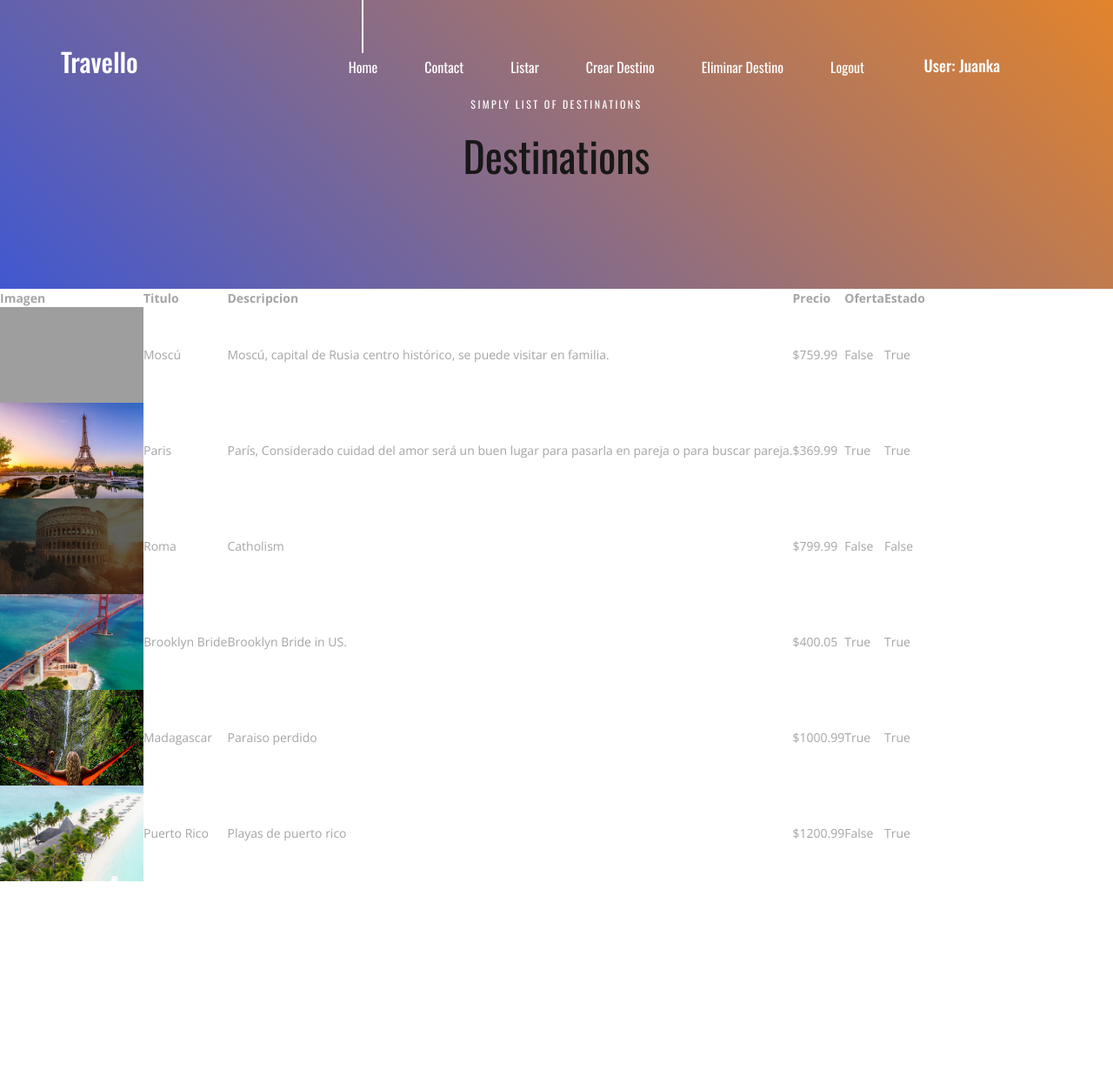
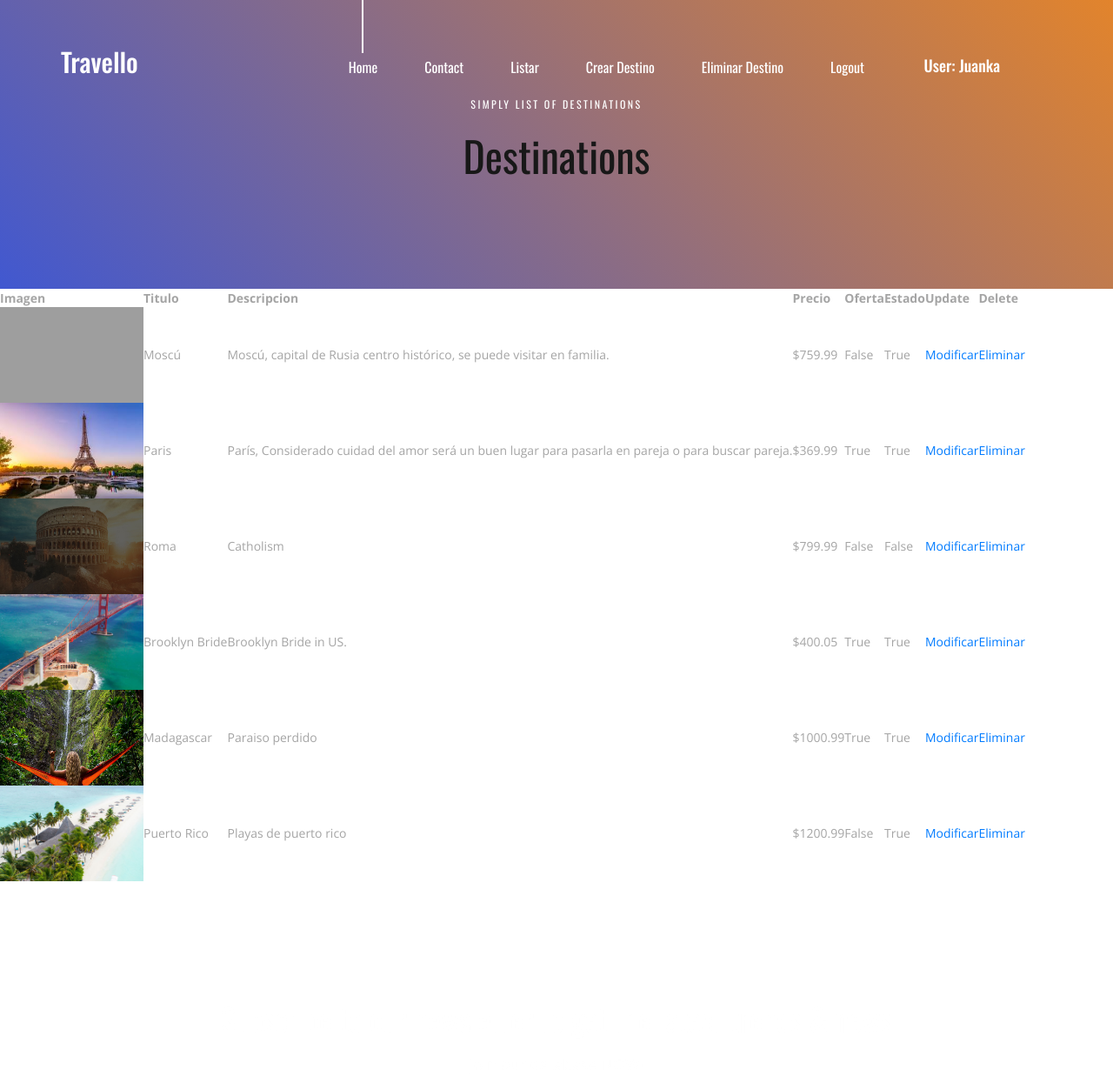
Before and after one commit to JuanCarlosOrdonezCcoriccaza/DestinosTuristicos, a Django app: page /accounts/listar in a window 1280 px wide. Shown: the top 1253 px of the page at 87% size. Run offline with Django 3.2, Linux system fonts and the light colour scheme; a user stored in the database is signed in; data comes from the database, SQL or seed files in the repository; both versions use the stored data as it was after the commit; some libraries are stand-ins or nearby versions; grey boxes are pictures that could not be loaded.

Commit message:
V1.2 Delete

```diff
--- a/accounts/urls.py
+++ b/accounts/urls.py
@@ -6,5 +6,7 @@ urlpatterns = [
     path("login",views.login, name="login"),
     path("logout",views.logout,name='logout'),
     path("createD",views.createD,name='createD'),
-    path("listar",views.listar,name='listar')
+    path("listar",views.listar,name='listar'),
+    path("delete/<id>/",views.delete,name='delete'),
+    #path("delete/<id>",views.delete,name='update')
 ]
--- a/accounts/views.py
+++ b/accounts/views.py
@@ -91,3 +91,13 @@ def createD (request):
 def listar(request):
     dests=Destino.objects.all()
     return render(request,'listar.html',{'dests':dests})
+
+
+def delete(request, id):
+    dest=Destino.objects.get(id=id)
+    try:
+        messages.info(request,dest.name+' Eliminado')
+        dest.delete()
+    except:
+        messages.info(request,'No se pudo eliminar el Objeto')
+    return redirect('listar')
--- a/templates/listar.html
+++ b/templates/listar.html
@@ -117,7 +117,6 @@
         </div>
     </div>
     <!-- Destinations -->
-
 	<div class="destinations" id="destinations">
 		<div class="container">
 			<div class="row">
@@ -127,7 +126,11 @@
 				</div>
 			</div>
 		</div>
-	</div>
+    </div>
+    <!--Message-->
+    {% for message in messages %}
+    <h3 style="color: black;text-align:center;"> {{message}}</h3>
+    {% endfor %}
 	<!-- Table -->
     <div class="limiter">
 		<div class="container-table100">
@@ -142,7 +145,9 @@
 								<th class="column4">Precio</th>
 								{% if user.is_superuser %}
 								<th class="column5">Oferta</th>
-								<th class="column6">Estado</th>
+                                <th class="column6">Estado</th>
+                                <th class="column7">Update</th>
+                                <th class="column8">Delete</th>
 								{% endif %}
 							</tr>
 						</thead>
@@ -155,7 +160,9 @@
 										<td class="column3">{{dest.desc}}</td>
 										<td class="column4">${{dest.price}}</td>
 										<td class="column5">{{dest.offer}}</td>
-										<td class="column6">{{dest.state}}</td>
+                                        <td class="column6">{{dest.state}}</td>
+                                        <td class="column7"><a class="btn-table" href="">Modificar</a></td>
+										<td class="column8"><a class="btn-table" href="{% url 'delete' dest.id %}">Eliminar</a></td>
 									</tr>
 								{% endfor %}
 							{% else %}
@@ -165,7 +172,7 @@
 										<td class="column1"><img src="{{dest.img.url}}" alt="image_of_{{dest.name}}" style="width: 165px;height: 110px;"></td>
 										<td class="column2">{{dest.name}}</td>
 										<td class="column3">{{dest.desc}}</td>
-										<td class="column4">${{dest.price}}</td>
+										<td class="column4" style="padding-right: 62px;">${{dest.price}}</td>
 									</tr>
 									{% endif %}
 								{% endfor %}
```
Also changed, not shown: templates/index.html (+21 -9 lines), db.sqlite3.
